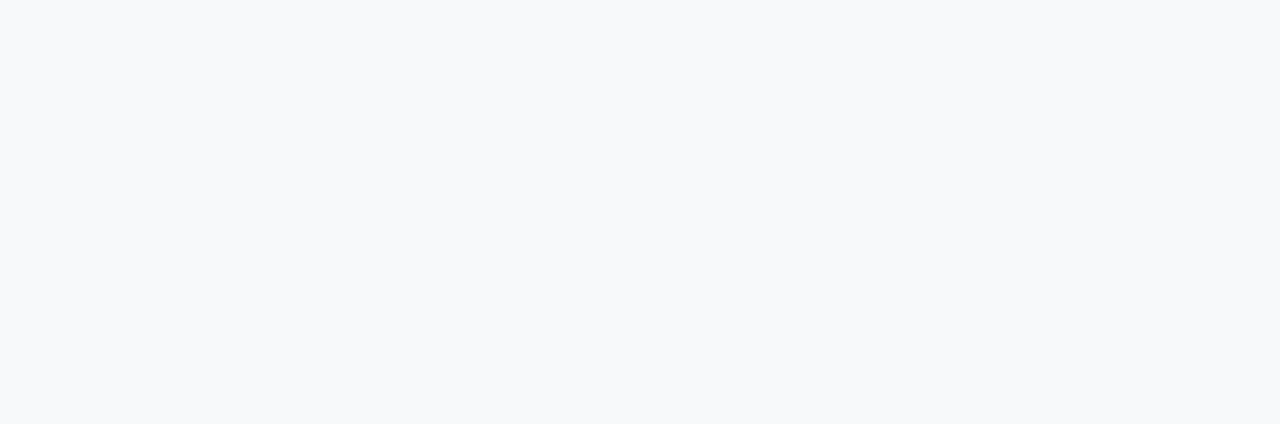
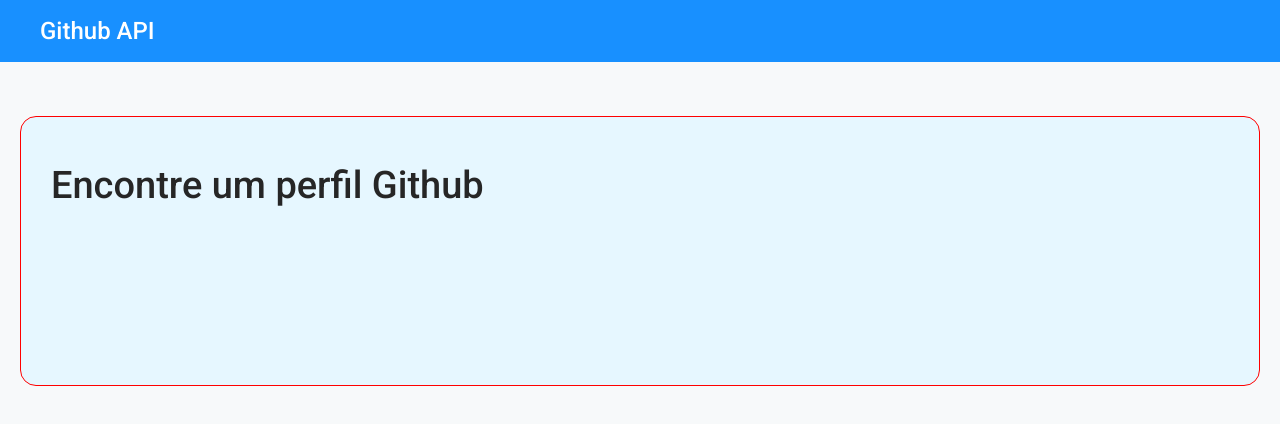
Before and after one commit to VictorB4rros/desafio-github-api, a React (Vite) app: page /find in a window 1280 px wide. Before the commit this address had no page. Shown: the top 424 px of the page. Built offline with nearby package versions, Linux system fonts and the light colour scheme.

Commit message:
Started find page

```diff
--- a/src/App.tsx
+++ b/src/App.tsx
@@ -1,6 +1,7 @@
 import { BrowserRouter, Navigate, Route, Routes } from "react-router-dom";
 import Root from "./routes/Root";
 import Home from "./routes/Root/Home";
+import Find from "./routes/Root/Find";
 
 function App() {
 
@@ -10,6 +11,7 @@
         <Route path="/" element={<Root />} >
           <Route index element={<Navigate to="/home" />} />
           <Route path="home" element={<Home />} />
+          <Route path="find" element={<Find />} />
         </Route>
       </Routes>
     </BrowserRouter>
--- /dev/null
+++ b/src/routes/Root/Find/index.tsx
@@ -0,0 +1,14 @@
+import './styles.css';
+
+export default function Find() {
+
+    return (
+        <main className="find-main">
+            <section>
+                <div className="container find-container">
+                    <h1 className="find-title">Encontre um perfil Github</h1>
+                </div>
+            </section>
+        </main>
+    );
+}
--- /dev/null
+++ b/src/routes/Root/Find/styles.css
@@ -0,0 +1,30 @@
+.find-main {
+    padding: 54px 20px;
+}
+
+.find-container {
+    background-color: var(--color-card-bg-primary);
+    border: 1px solid red;
+    height: 270px;
+    border-radius: 16px;
+    display: flex;
+    justify-content: center;
+    padding: 46px 0;
+}
+
+.find-title {
+    color: var(--color-font-senary);
+    font-weight: 500;
+    font-size: 24px;
+}
+
+@media (min-width: 576px) {
+    .find-container {
+        justify-content: start;
+        padding: 46px 30px;
+    }
+
+    .find-title {
+        font-size: 38px;
+    }
+}
--- a/src/routes/Root/Home/styles.css
+++ b/src/routes/Root/Home/styles.css
@@ -1,5 +1,5 @@
 .home-main {
-    padding: 27px 40px;
+    padding: 34px 40px;
     display: flex;
     justify-content: center;
 }
```
